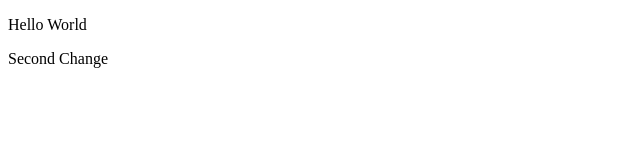
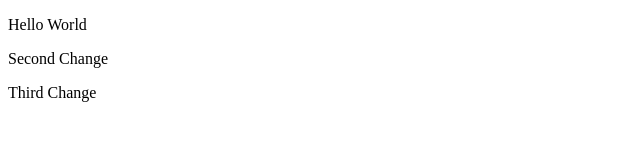
Before and after one commit to vaibhav281128/git-test, a plain HTML site: page index.html in a window 1280 px wide. Shown: the whole page, without its empty margins (0-640 px from the left). Drawn offline with Linux system fonts and the light colour scheme.

Commit message:
thied commit

```diff
--- a/index.html
+++ b/index.html
@@ -6,5 +6,6 @@
 <body>
     <p>Hello World</p>
     <p>Second Change</p>
+    <p>Third Change</p>
 </body>
 </html>
```
